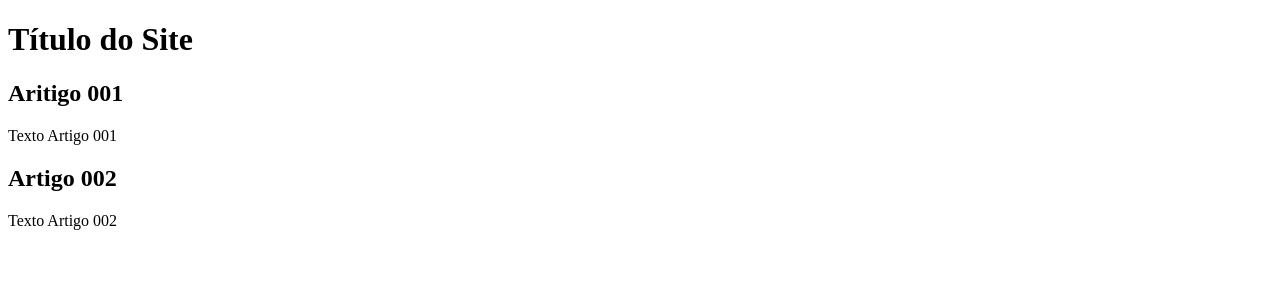
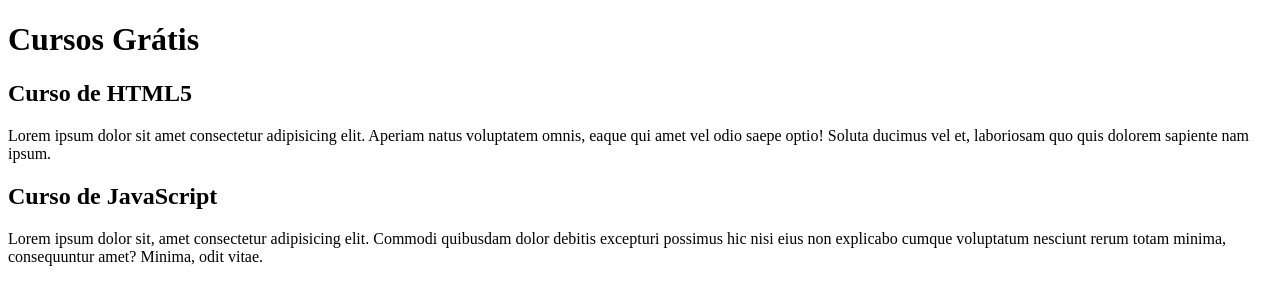
Before and after one commit to tomcontatto/ProjectTeste, a plain HTML site: page index.html in a window 1280 px wide. Drawn offline with Linux system fonts and the light colour scheme.

Commit message:
Atualizei o conteúdo

```diff
--- a/index.html
+++ b/index.html
@@ -8,15 +8,15 @@
 <body>
     <main>
         <header>
-            <h1>Título do Site</h1>
+            <h1>Cursos Grátis</h1>
         </header>
         <article>
-            <h2>Aritigo 001</h2>
-            <p>Texto Artigo 001</p>
+            <h2>Curso de HTML5</h2>
+            <p>Lorem ipsum dolor sit amet consectetur adipisicing elit. Aperiam natus voluptatem omnis, eaque qui amet vel odio saepe optio! Soluta ducimus vel et, laboriosam quo quis dolorem sapiente nam ipsum.</p>
         </article>
         <article>
-            <h2>Artigo 002</h2>
-            <p>Texto Artigo 002</p>
+            <h2>Curso de JavaScript</h2>
+            <p>Lorem ipsum dolor sit, amet consectetur adipisicing elit. Commodi quibusdam dolor debitis excepturi possimus hic nisi eius non explicabo cumque voluptatum nesciunt rerum totam minima, consequuntur amet? Minima, odit vitae.</p>
         </article>
      </main>
 </body>
```
